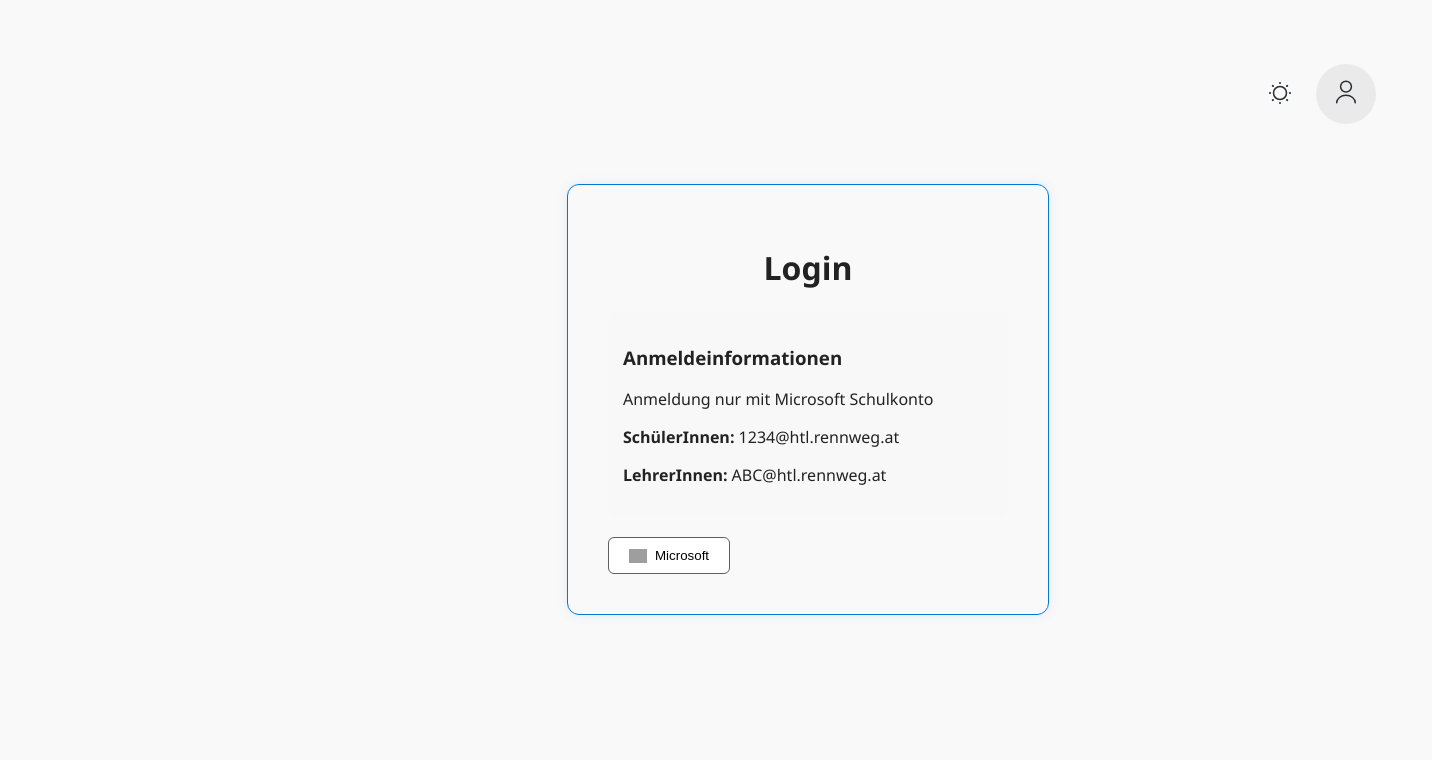
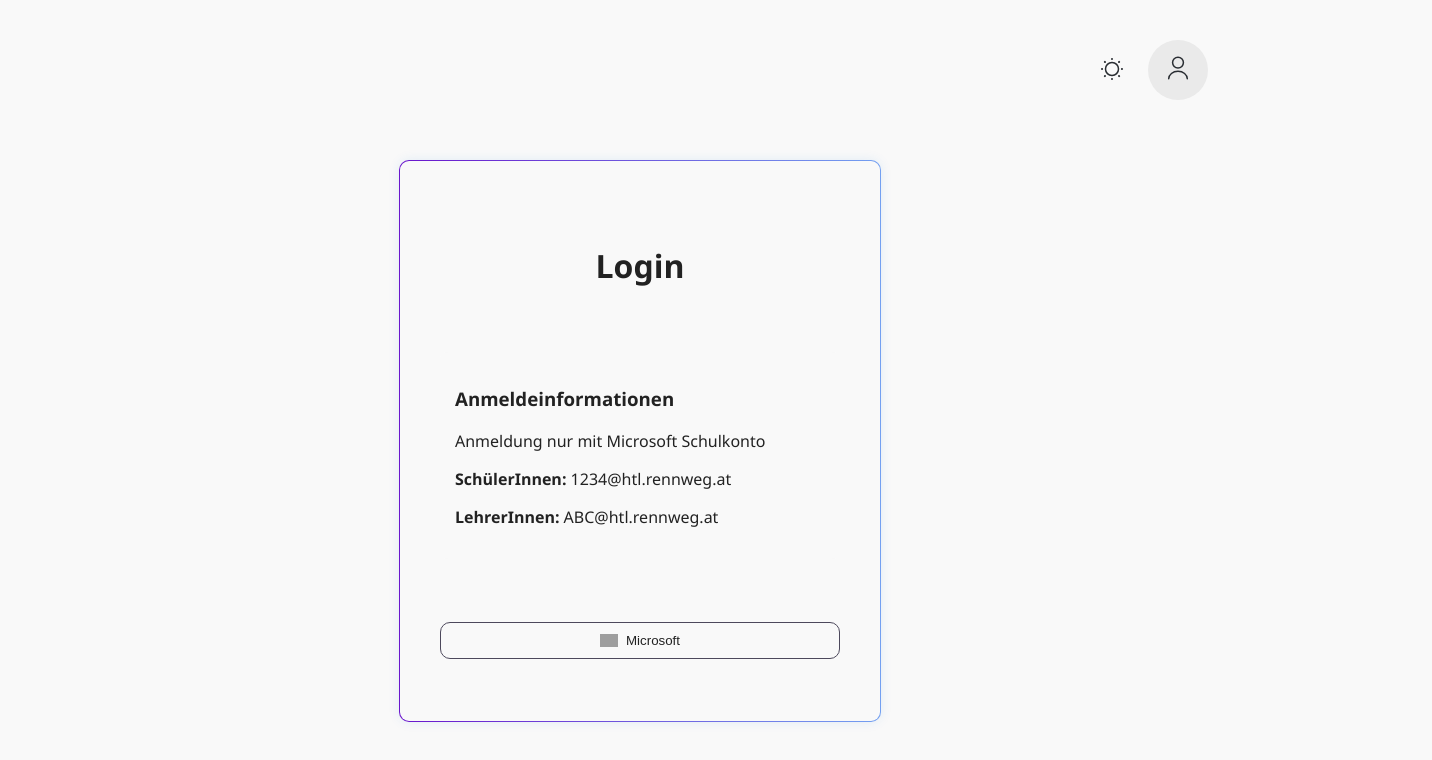
Before and after one commit to LeonE06/TransparentGrading, a Vue app in the folder frontend/: page /login in a window 1280 px wide. Shown: the top 760 px of the page, 1432 px wide, since content can reach past the window. Built offline with nearby package versions, Linux system fonts and the light colour scheme; no server answers; grey boxes are pictures that could not be loaded.

Commit message:
style für login

```diff
--- a/frontend/src/App.vue
+++ b/frontend/src/App.vue
@@ -3,10 +3,16 @@
     <!-- Dynamische Navbar: Admin, Schüler oder keine -->
     <component :is="currentNavbar" v-if="currentNavbar" />
 
-    <main class="content">
-      <Header/>
-      <router-view />
-    </main>
+    <Header v-if="login" />
+    <LoginView v-if="login"></LoginView>
+
+
+      <main class="content" v-if="!login">
+        <Header />
+        <router-view />
+      </main>
+
+
   </div>
 </template>
 
@@ -17,6 +23,7 @@ import { useRoute } from 'vue-router'
 import Header from './components/Header.vue'
 import AdminNavbar from './components/AdminNavbar.vue'
 import StudentNavbar from './components/StudentNavbar.vue'
+import LoginView from './views/LoginView.vue'
 // import DarkLightMode from '@/components/DarkLightMode.vue' // optional, nur wenn du sie verwendest
 
 const route = useRoute()
@@ -32,6 +39,18 @@ const currentNavbar = computed(() => {
       return null // keine Navbar, z. B. bei Login
   }
 })
+
+
+const login = computed(() => {
+  switch (route.meta.navbar) {
+    case 'admin':
+      return false
+    case 'student':
+      return false
+    default:
+      return true
+  }
+})
 </script>
 
 <style>
--- a/frontend/src/views/LoginView.vue
+++ b/frontend/src/views/LoginView.vue
@@ -54,19 +54,30 @@ function loginMicrosoft() {
 </script>
 
 <style scoped>
+
+span {
+  color: var(--text)
+}
 .login-container {
   max-width: 400px;
   margin: 60px auto;
   text-align: center;
   padding: 40px;
-  border: 1px solid #0078d4;
-  border-radius: 12px;
+  background:
+    linear-gradient(var(--first-background-color) 0 0) padding-box,
+    linear-gradient(to right, var(--primary), var(--secondary)) border-box;
+  border: 1.5px solid transparent;
+  border-radius: 10px;
   box-shadow: 0 0 12px rgba(0, 120, 212, 0.1);
   font-family: "Segoe UI", sans-serif;
+      display: flex;
+    flex-direction: column;
+    justify-content: space-around;
+    height: 60vh;
 }
 
 .info-box {
-  background: #f8f8f8;
+  background: var(--first-background-color);
   padding: 15px;
   border-radius: 8px;
   margin-bottom: 20px;
@@ -78,9 +89,9 @@ function loginMicrosoft() {
   align-items: center;
   justify-content: center;
   gap: 8px;
-  background: white;
-  border: 1px solid #5e5e5e;
-  border-radius: 6px;
+  background: var(--first-background-color);
+  border: 1.5px solid var(--aczent-color);
+  border-radius: 10px;
   padding: 10px 20px;
   cursor: pointer;
   font-weight: 500;
@@ -88,8 +99,11 @@ function loginMicrosoft() {
 }
 
 .ms-btn:hover {
-  border-color: #0078d4;
-  color: #0078d4;
+  background:
+    linear-gradient(var(--first-background-color) 0 0) padding-box,
+    linear-gradient(to right, var(--primary), var(--secondary)) border-box;
+  border: 1.5px solid transparent;
+  border-radius: 10px;
   transform: scale(1.02);
 }
 </style>
```
